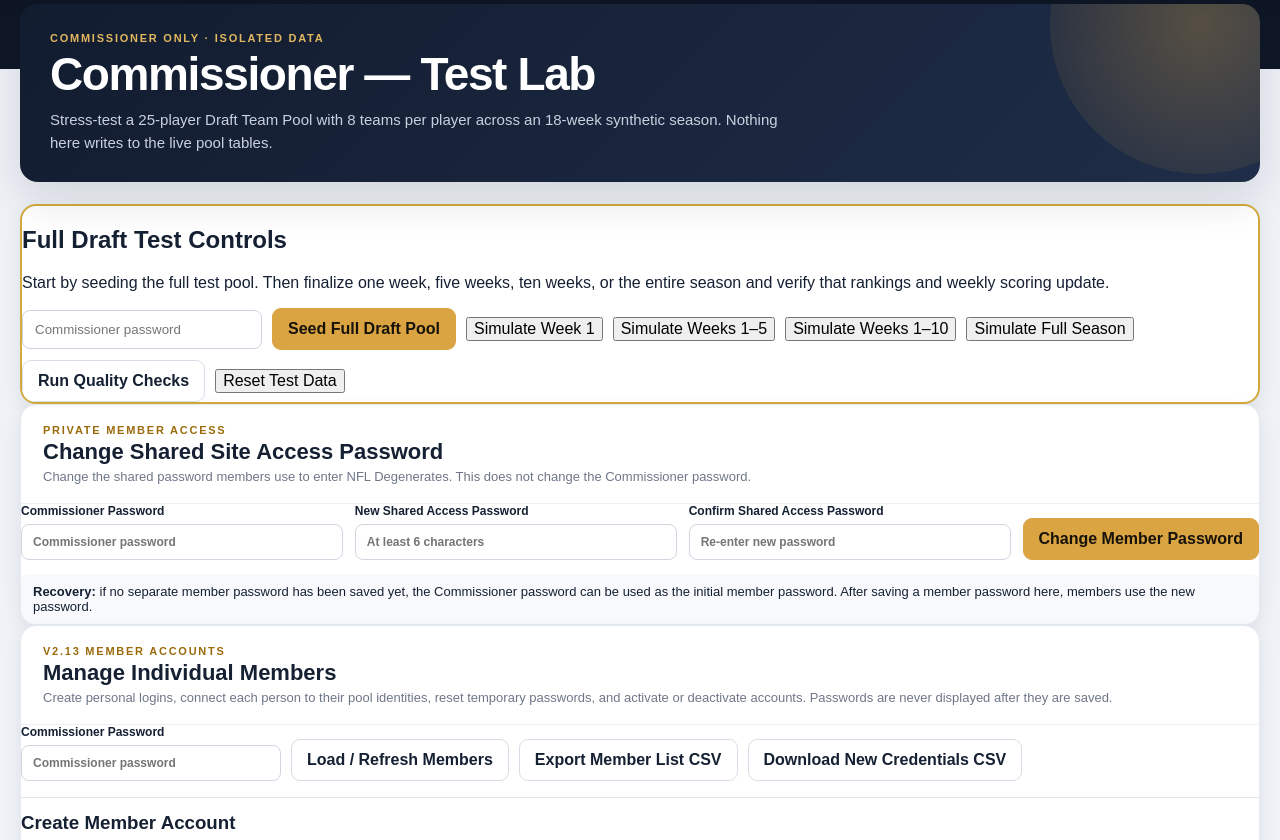
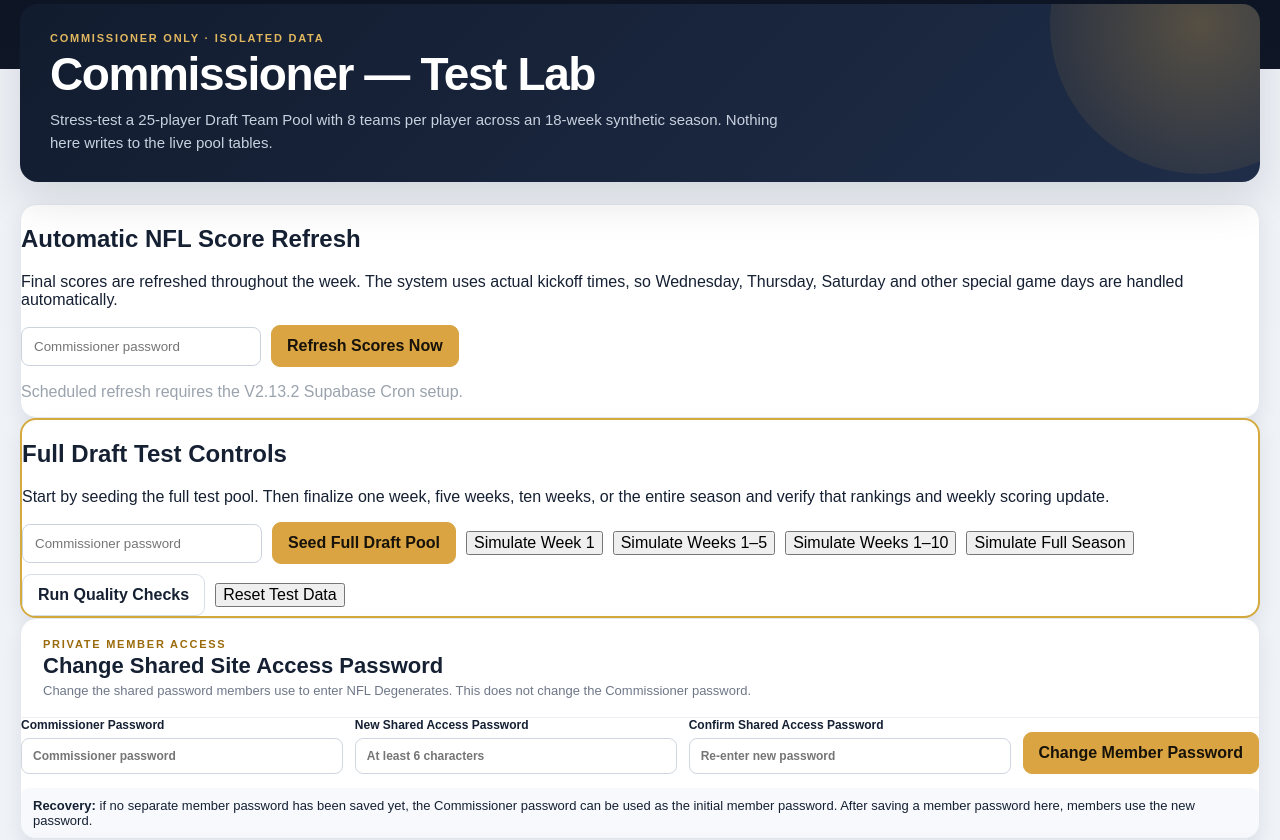
Before and after one commit to fsmalley/NFL-Degenerates-pool, a Flask app: page /test-lab in a window 1280 px wide. Shown: the part 141-981 px from the top of the page. Run offline with Flask 3, Linux system fonts and the light colour scheme; the visitor is signed in with stand-in values (Sample User, id 1).

Commit message:
Add files via upload
V2.13.2 - Automatic Score Refresh

```diff
--- a/app.py
+++ b/app.py
@@ -28,6 +28,9 @@ if SUPABASE_URL.endswith("/rest/v1"):
     SUPABASE_URL = SUPABASE_URL[:-8].rstrip("/")
 SUPABASE_SERVICE_KEY = os.getenv("SUPABASE_SERVICE_KEY", "")
 ADMIN_PASSWORD = os.getenv("ADMIN_PASSWORD", "")
+AUTO_SYNC_TOKEN = os.getenv("AUTO_SYNC_TOKEN", "")
+AUTO_SCORE_GAME_INTERVAL_MINUTES = max(10, int(os.getenv("AUTO_SCORE_GAME_INTERVAL_MINUTES", "20")))
+AUTO_SCORE_DAILY_INTERVAL_HOURS = max(1, int(os.getenv("AUTO_SCORE_DAILY_INTERVAL_HOURS", "20")))
 
 TEAMS = {
     "ARI":"Arizona Cardinals","ATL":"Atlanta Falcons","BAL":"Baltimore Ravens","BUF":"Buffalo Bills",
@@ -331,6 +334,121 @@ def get_week(week):
         g["home_name"] = TEAMS.get(g["home_team"], g["home_team"])
     return rows
 
+
+def _score_sync_setting_key(week):
+    return f"score_auto_sync_week_{int(week)}"
+
+
+def _parse_iso_datetime(value):
+    if not value:
+        return None
+    try:
+        raw = str(value).strip()
+        if raw.endswith("Z"):
+            raw = raw[:-1] + "+00:00"
+        parsed = dt.datetime.fromisoformat(raw)
+        if parsed.tzinfo is None:
+            parsed = parsed.replace(tzinfo=dt.timezone.utc)
+        return parsed.astimezone(dt.timezone.utc)
+    except Exception:
+        return None
+
+
+def record_score_sync(week, when=None):
+    when = when or dt.datetime.now(dt.timezone.utc)
+    sb_upsert(
+        "site_settings",
+        [{
+            "setting_key": _score_sync_setting_key(week),
+            "setting_value": when.isoformat(),
+            "updated_at": when.isoformat()
+        }],
+        "setting_key"
+    )
+
+
+def score_sync_due(week, games=None, now=None, force=False):
+    """Select refresh cadence from actual kickoff times, not weekday names."""
+    week = max(1, min(18, int(week)))
+    now = now or dt.datetime.now(dt.timezone.utc)
+    games = games if games is not None else get_week(week)
+
+    if force:
+        return True, "manual"
+
+    last_sync = _parse_iso_datetime(get_site_setting(_score_sync_setting_key(week), ""))
+    game_window = False
+
+    for game in games:
+        kickoff = parse_game_datetime(game.get("game_date"))
+        if not kickoff:
+            continue
+        if kickoff - dt.timedelta(minutes=30) <= now <= kickoff + dt.timedelta(hours=8):
+            game_window = True
+            break
+        if now >= kickoff and not is_game_final(game) and now <= kickoff + dt.timedelta(hours=12):
+            game_window = True
+            break
+
+    interval = (
+        dt.timedelta(minutes=AUTO_SCORE_GAME_INTERVAL_MINUTES)
+        if game_window
+        else dt.timedelta(hours=AUTO_SCORE_DAILY_INTERVAL_HOURS)
+    )
+    mode = "game-window" if game_window else "daily"
+
+    if last_sync is None:
+        return True, mode
+    return (now - last_sync) >= interval, mode
+
+
+def smart_score_refresh(force=False):
+    """
+    Refresh the most relevant NFL week.
+    Around any scheduled kickoff, checks are frequent. Away from games, about daily.
+    When a week becomes fully final, the next week's schedule is staged.
+    """
+    now = dt.datetime.now(dt.timezone.utc)
+    week = dashboard_current_week()
+
+    try:
+        games = get_week(week)
+    except Exception:
+        games = []
+
+    due, mode = score_sync_due(week, games, now=now, force=force)
+    result = {
+        "ok": True,
+        "week": week,
+        "mode": mode,
+        "refreshed": False,
+        "next_week_staged": False,
+        "checked_at": now.isoformat()
+    }
+
+    if not due:
+        result["last_sync"] = get_site_setting(_score_sync_setting_key(week), "")
+        return result
+
+    sync_week(week)
+    record_score_sync(week, now)
+    result["refreshed"] = True
+    games = get_week(week)
+    result["final_games"] = sum(1 for g in games if is_game_final(g))
+    result["game_count"] = len(games)
+    result["last_sync"] = now.isoformat()
+
+    if games and all(is_game_final(g) for g in games) and week < 18:
+        try:
+            sync_week(week + 1)
+            record_score_sync(week + 1, now)
+            result["next_week_staged"] = True
+            result["next_week"] = week + 1
+        except Exception as e:
+            result["next_week_error"] = str(e)
+
+    return result
+
 def ensure_players():
     rows = sb_get("draft_players", {"select":"id","limit":"1"})
     if rows:
@@ -853,7 +971,7 @@ def survivor_player_history(player_key):
 # Private Member Login (V2.10)
 # -----------------------------
 
-PUBLIC_ENDPOINTS = {"member_login", "health", "static"}
+PUBLIC_ENDPOINTS = {"member_login", "health", "api_system_score_refresh", "static"}
 ACCOUNT_GATE_ENDPOINTS = {
     "member_account_login",
     "member_account_logout",
@@ -2325,6 +2443,10 @@ def dashboard_announcement():
 
 @app.route("/api/dashboard")
 def api_dashboard():
+    try:
+        smart_score_refresh(force=False)
+    except Exception as e:
+        print(f"DASHBOARD SCORE REFRESH WARNING: {type(e).__name__}: {e}", flush=True)
     week = dashboard_current_week()
     account = current_member_account(refresh=True) or {}
     if account:
@@ -2568,6 +2690,37 @@ def test_lab():
     return render_template("test_lab.html", season=SEASON)
 
 
+
+@app.route("/api/system/score-refresh")
+def api_system_score_refresh():
+    """Protected endpoint for Supabase Cron."""
+    supplied = request.headers.get("X-Auto-Sync-Token", "") or request.args.get("token", "")
+    if not AUTO_SYNC_TOKEN:
+        return jsonify({"ok":False,"error":"AUTO_SYNC_TOKEN is not configured."}), 503
+    if not secrets.compare_digest(str(supplied), str(AUTO_SYNC_TOKEN)):
+        return jsonify({"ok":False,"error":"Invalid auto-sync token."}), 403
+    try:
+        return jsonify(smart_score_refresh(force=False))
+    except Exception as e:
+        print(f"AUTO SCORE REFRESH ERROR: {type(e).__name__}: {e}", flush=True)
+        return jsonify({"ok":False,"error":str(e)}), 500
+
+
+@app.route("/api/admin/score-refresh", methods=["POST"])
+def api_admin_score_refresh():
+    payload = request.get_json(silent=True) or {}
+    supplied = request.headers.get("X-Admin-Password", "") or payload.get("password", "")
+    if not ADMIN_PASSWORD:
+        return jsonify({"ok":False,"error":"ADMIN_PASSWORD is not configured."}), 500
+    if not secrets.compare_digest(str(supplied), str(ADMIN_PASSWORD)):
+        return jsonify({"ok":False,"error":"Incorrect admin password."}), 403
+    try:
+        return jsonify(smart_score_refresh(force=True))
+    except Exception as e:
+        print(f"MANUAL SCORE REFRESH ERROR: {type(e).__name__}: {e}", flush=True)
+        return jsonify({"ok":False,"error":str(e)}), 500
+
+
 @app.route("/health")
 def health():
     try:
@@ -2614,6 +2767,10 @@ def api_admin_check():
 @app.route("/api/draft", methods=["GET","POST"])
 def api_draft():
     if request.method=="GET":
+        try:
+            smart_score_refresh(force=False)
+        except Exception as e:
+            print(f"DRAFT SCORE REFRESH WARNING: {type(e).__name__}: {e}", flush=True)
         salary_config = draft_salary_config()
         return jsonify({
             "players":draft_data(),
--- a/templates/test_lab.html
+++ b/templates/test_lab.html
@@ -63,6 +63,16 @@
     <h1>Commissioner — Test Lab</h1>
     <p>Stress-test a 25-player Draft Team Pool with 8 teams per player across an 18-week synthetic season. Nothing here writes to the live pool tables.</p>
   </div>
+</section>
+
+<section class="card">
+  <h2>Automatic NFL Score Refresh</h2>
+  <p>Final scores are refreshed throughout the week. The system uses actual kickoff times, so Wednesday, Thursday, Saturday and other special game days are handled automatically.</p>
+  <div class="test-controls">
+    <input id="scoreRefreshAdminPassword" type="password" placeholder="Commissioner password">
+    <button class="primary" type="button" onclick="refreshScoresNow()">Refresh Scores Now</button>
+  </div>
+  <p id="scoreRefreshMessage" class="muted">Scheduled refresh requires the V2.13.2 Supabase Cron setup.</p>
 </section>
 
 <section class="card test-warning">
@@ -351,6 +361,24 @@ function renderMemberAccounts(){
     </div>
   </article>`).join("");
 }
+async function refreshScoresNow(){
+  const message=document.getElementById("scoreRefreshMessage");
+  const password=document.getElementById("scoreRefreshAdminPassword").value;
+  message.textContent="Refreshing NFL scores…";
+  try{
+    const r=await fetch("/api/admin/score-refresh",{
+      method:"POST",
+      headers:{"Content-Type":"application/json"},
+      body:JSON.stringify({password})
+    });
+    const d=await r.json();
+    if(!r.ok)throw new Error(d.error||"Could not refresh scores.");
+    message.textContent=`✓ Week ${d.week} refreshed. ${d.final_games??0}/${d.game_count??0} games final.${d.next_week_staged?" Next week's schedule was also staged.":""}`;
+  }catch(e){
+    message.textContent=e.message;
+  }
+}
+
 async function loadMembers(){
   const password=document.getElementById("memberAdminPassword").value;
   if(!password){memberAdminMessage("Enter the Commissioner password.",false);return;}
--- /dev/null
+++ b/v2_13_2_auto_score_refresh_cron.sql
@@ -0,0 +1,71 @@
+-- NFL Degenerates V2.13.2
+-- Automatic score refresh scheduler
+--
+-- BEFORE RUNNING:
+-- 1. Add AUTO_SYNC_TOKEN in Render Environment.
+-- 2. Replace PASTE_THE_SAME_AUTO_SYNC_TOKEN_HERE below with that exact token.
+
+create extension if not exists pg_cron;
+create extension if not exists pg_net with schema extensions;
+
+do $$
+declare
+  existing_job bigint;
+begin
+  select jobid into existing_job
+  from cron.job
+  where jobname = 'nfl-degenerates-auto-score-refresh'
+  limit 1;
+
+  if existing_job is not null then
+    perform cron.unschedule(existing_job);
+  end if;
+end $$;
+
+select vault.create_secret(
+  'https://nfl-degenerates-pool.onrender.com/api/system/score-refresh',
+  'nfl_degenerates_score_refresh_url'
+)
+where not exists (
+  select 1 from vault.decrypted_secrets
+  where name = 'nfl_degenerates_score_refresh_url'
+);
+
+select vault.create_secret(
+  'PASTE_THE_SAME_AUTO_SYNC_TOKEN_HERE',
+  'nfl_degenerates_score_refresh_token'
+)
+where not exists (
+  select 1 from vault.decrypted_secrets
+  where name = 'nfl_degenerates_score_refresh_token'
+);
+
+select cron.schedule(
+  'nfl-degenerates-auto-score-refresh',
+  '*/30 * * * *',
+  $cron$
+    select net.http_get(
+      url := (
+        select decrypted_secret
+        from vault.decrypted_secrets
+        where name = 'nfl_degenerates_score_refresh_url'
+        limit 1
+      ),
+      headers := jsonb_build_object(
+        'X-Auto-Sync-Token',
+        (
+          select decrypted_secret
+          from vault.decrypted_secrets
+          where name = 'nfl_degenerates_score_refresh_token'
+          limit 1
+        )
+      ),
+      timeout_milliseconds := 120000
+    );
+  $cron$
+);
+
+-- Verify:
+-- select jobid, jobname, schedule, active
+-- from cron.job
+-- where jobname = 'nfl-degenerates-auto-score-refresh';
```
Also changed, not shown: V2_13_2_AUTO_SCORE_REFRESH_NOTES.md (added, +23 -0 lines), templates/results.html (+15 -1 lines), README.md.
